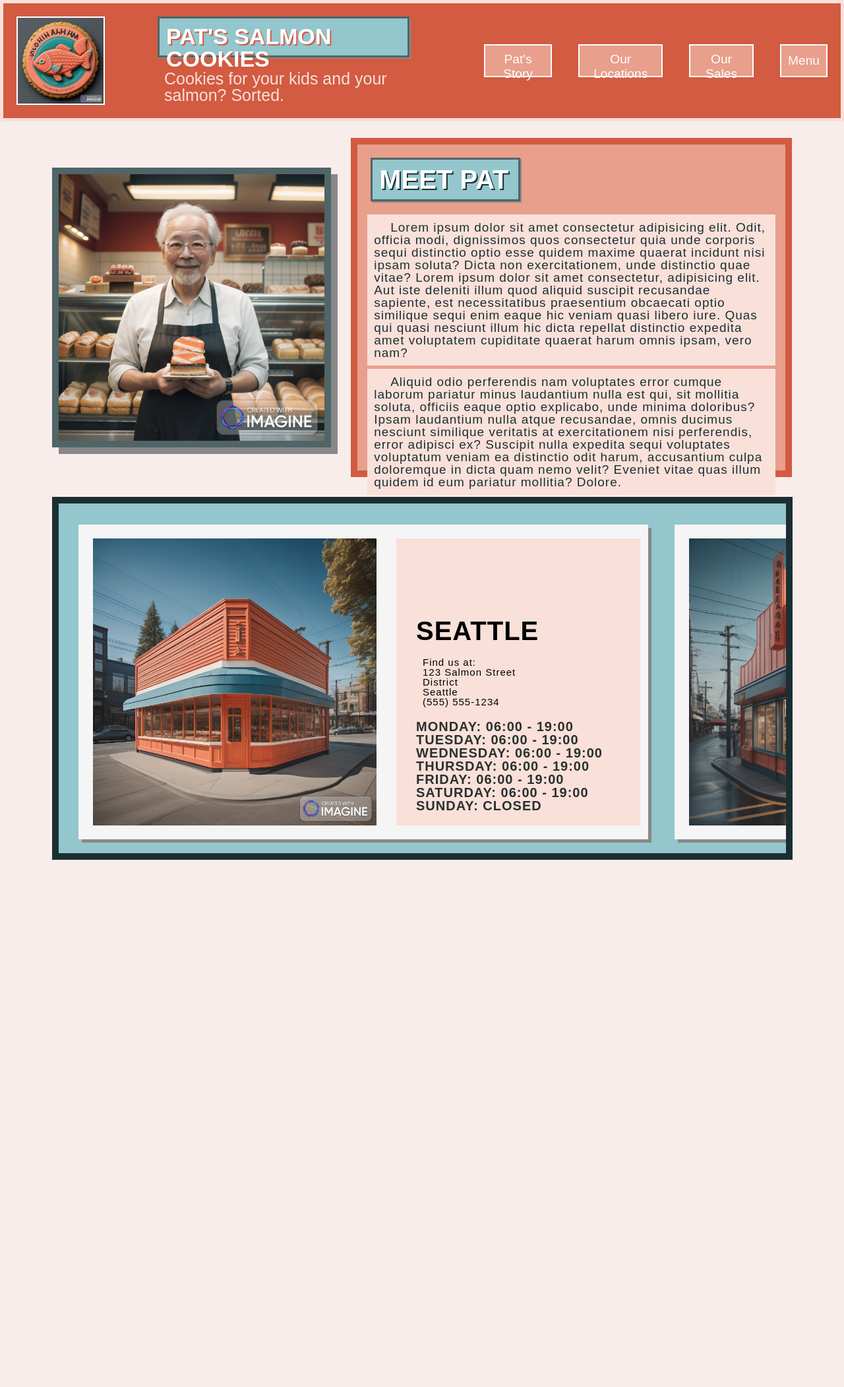
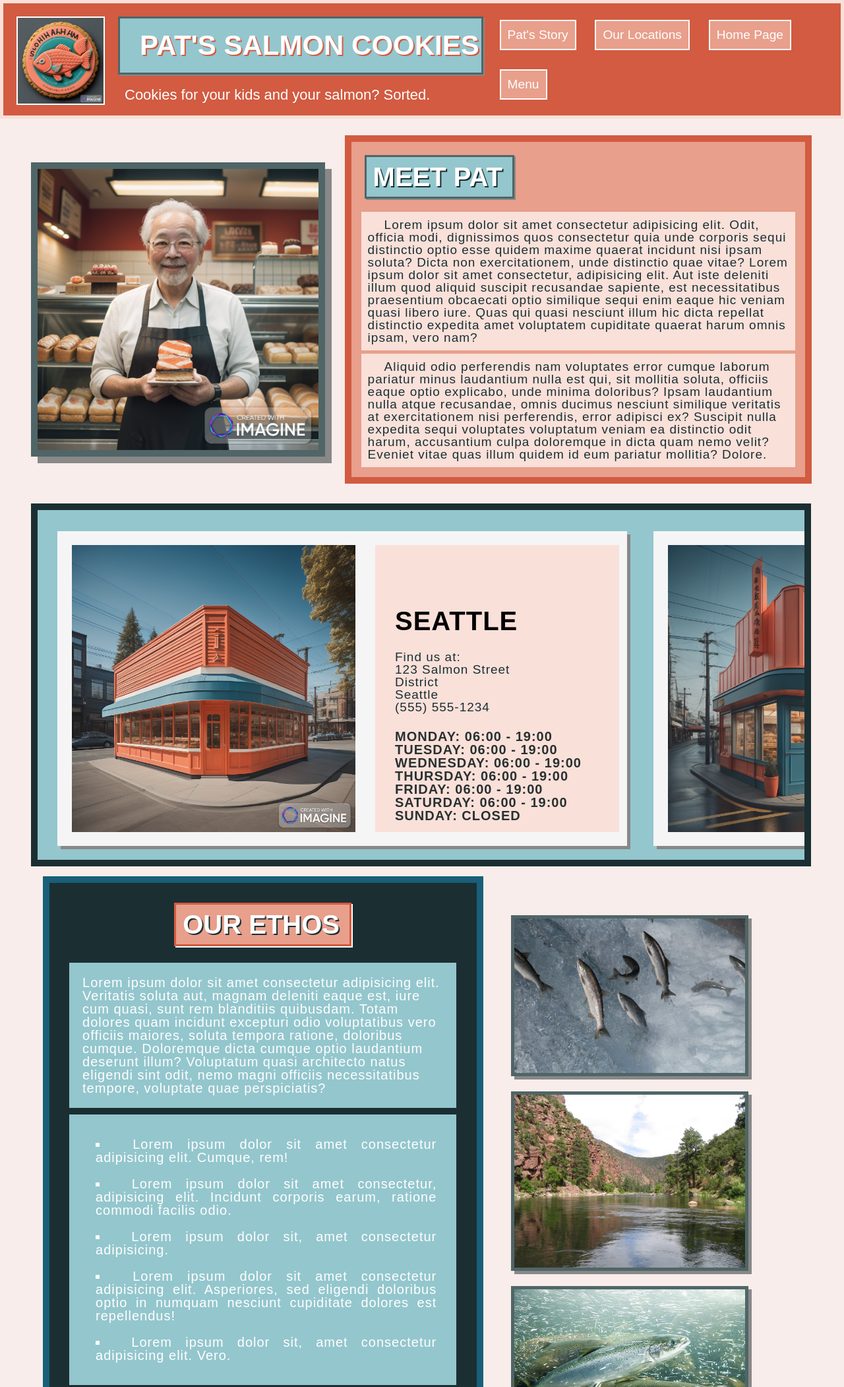
Before and after one commit to cordeliasnape/cookies-stand, a plain HTML site: page index.html in a window 1280 px wide. Shown: the top 2102 px of the page at 66% size. Before the commit the page ends 1328 px from the top, so only its background shows below. Drawn offline with Linux system fonts and the light colour scheme.

Commit message:
ethos section add

```diff
--- a/index.html
+++ b/index.html
@@ -9,16 +9,23 @@
   </head>
   <body>
     <header>
-      <img id="logo" src="./product-images/logo.png" />
+      <div id="logo-box">
+        <img id="logo" src="./product-images/logo.png" />
+      </div>
       <div id="header-heading">
         <h1>Pat's Salmon Cookies</h1>
         <h3>Cookies for your kids and your salmon? Sorted.</h3>
       </div>
       <nav>
-        <button>Pat's Story</button>
-        <button>Our Locations</button>
-        <button onclick=window.location.href="https://cordeliasnape.github.io/cookies-stand/sales.html">Our Sales</button>
-        <button>Menu</button>
+        <button class="nav-button">Pat's Story</button>
+        <button class="nav-button">Our Locations</button>
+        <button class="nav-button"
+          onclick="window.location.href"
+          ="https://cordeliasnape.github.io/cookies-stand/"
+        >
+          Home Page
+        </button>
+        <button class="nav-button">Menu</button>
       </nav>
     </header>
     <main>
@@ -57,13 +64,13 @@
           <div class="location-text">
             <h3 class="location-title">Seattle</h3>
             <p>
-              <ol class="address">
+              <ul class="address">
                 <li>Find us at:</li>
                 <li>123 Salmon Street</li>
                 <li>District</li>
                 <li>Seattle</li>
                 <li>(555) 555-1234</li>
-              </ol>
+              </ul>
               <ul class="opening-times">
                 <li>Monday: 06:00 - 19:00</li>
                 <li>Tuesday: 06:00 - 19:00</li>
@@ -81,13 +88,13 @@
           <div class="location-text">
             <h3 class="location-title">Tokyo</h3>
             <p>
-              <ol class="address">
+              <ul class="address">
                 <li>Find us at:</li>
                 <li>123 Salmon Street</li>
                 <li>District</li>
                 <li>Tokyo</li>
                 <li>(555) 555-1234</li>
-              </ol>
+              </ul>
               <ul class="opening-times">
                 <li>Monday: 06:00 - 19:00</li>
                 <li>Tuesday: 06:00 - 19:00</li>
@@ -105,13 +112,13 @@
           <div class="location-text">
             <h3 class="location-title">Dubai</h3>
             <p>
-              <ol class="address">
+              <ul class="address">
                 <li>Find us at:</li>
                 <li>123 Salmon Street</li>
                 <li>District</li>
                 <li>Dubai</li>
                 <li>(555) 555-1234</li>
-              </ol>
+              </ul>
               <ul class="opening-times">
                 <li>Monday: 06:00 - 19:00</li>
                 <li>Tuesday: 06:00 - 19:00</li>
@@ -129,13 +136,13 @@
           <div class="location-text">
             <h3 class="location-title">Paris</h3>
             <p>
-              <ol class="address">
+              <ul class="address">
                 <li>Find us at:</li>
                 <li>123 Salmon Street</li>
                 <li>District</li>
                 <li>Paris</li>
                 <li>(555) 555-1234</li>
-              </ol>
+              </ul>
               <ul class="opening-times">
                 <li>Monday: 06:00 - 19:00</li>
                 <li>Tuesday: 06:00 - 19:00</li>
@@ -153,13 +160,13 @@
           <div class="location-text">
             <h3 class="location-title">Lima</h3>
             <p>
-              <ol class="address">
+              <ul class="address">
                 <li>Find us at:</li>
                 <li>123 Salmon Street</li>
                 <li>District</li>
                 <li>Lima</li>
                 <li>(555) 555-1234</li>
-              </ol>
+              </ul>
               <ul class="opening-times">
                 <li>Monday: 06:00 - 19:00</li>
                 <li>Tuesday: 06:00 - 19:00</li>
@@ -173,7 +180,31 @@
           </div>
         </span>
       </section>
-      <section id="about"></section>
+      <section id="about">
+          <div class="textbox2">
+            <h2 class="title2">Our Ethos</h2>
+            <p class="list-text">
+              Lorem ipsum dolor sit amet consectetur adipisicing elit. Veritatis soluta aut, magnam deleniti eaque est, iure cum quasi, sunt rem blanditiis quibusdam. Totam dolores quam incidunt excepturi odio voluptatibus vero officiis maiores, soluta tempora ratione, doloribus cumque. Doloremque dicta cumque optio laudantium deserunt illum? Voluptatum quasi architecto natus eligendi sint odit, nemo magni officiis necessitatibus tempore, voluptate quae perspiciatis?
+            </p>
+            <ol>
+                <li class="ethos">Lorem ipsum dolor sit amet consectetur adipisicing elit. Cumque, rem!</li>
+                <li class="ethos">Lorem ipsum dolor sit amet consectetur, adipisicing elit. Incidunt corporis earum, ratione commodi facilis odio.</li>
+                <li class="ethos">Lorem ipsum dolor sit, amet consectetur adipisicing.</li>
+                <li class="ethos">Lorem ipsum dolor sit amet consectetur adipisicing elit. Asperiores, sed eligendi doloribus optio in numquam nesciunt cupiditate dolores est repellendus!</li>
+                <li class="ethos">Lorem ipsum dolor sit, amet consectetur adipisicing elit. Vero.</li>
+              </ol>
+              <p class="list-text">
+              Quas qui quasi nesciunt illum
+              hic dicta repellat distinctio expedita amet voluptatem cupiditate
+              quaerat harum omnis ipsam, vero nam?
+            </p>
+          </div>
+          <div id="about-pics">
+            <img class="about-image" src="./filler/flying.jpeg" />
+            <img class="about-image" src="./filler/river.jpeg" />
+            <img class="about-image" src="./filler/swimming.jpeg" />
+          </div>
+      </section>
       <section id="menu"></section>
     </main>
     <footer></footer>
--- a/style.css
+++ b/style.css
@@ -6,7 +6,8 @@ body {
 
 header {
   width: 100;
-  height: auto;
+  height: 170px;
+  padding: 0px 20px;
   background-color: #d25b41;
   display: flex;
   border: #f9e0d9 5px solid;
@@ -16,13 +17,13 @@ header {
   width: 130px;
   height: 130px;
   border: 2px solid white;
-  margin: 20px;
+  margin: 20px 0px;
 }
 
 #header-heading {
-  width: 40%;
+  width: 45%;
   padding: 10px;
-  margin-left: 40px;
+  margin-left: 10px;
 }
 
 h1 {
@@ -30,17 +31,19 @@ h1 {
   font-family: "Montserrat", sans-serif;
   font-weight: 800;
   text-transform: uppercase;
-  padding: 10px;
-  margin: 10px;
-  font-size: 34px;
+  padding: 20px 30px;
+  margin: 10px 0px 0px 0px;
+  font-size: 42px;
   justify-content: left;
   display: block;
-  height: 36px;
   text-shadow: 2px 2px #d25b41;
   background-color: #94c6cd;
   border: 3px solid #506567;
   box-shadow: 2px 2px #888888;
-  width: 75%;
+  max-width: fit-content;
+  max-height: fit-content;
+  overflow: hidden;
+  white-space: nowrap;
 }
 
 .title {
@@ -59,6 +62,24 @@ h1 {
   max-width: fit-content;
   border: 3px solid #506567;
   box-shadow: 2px 2px #888888;
+}
+
+.title2 {
+  color: white;
+  font-family: "Montserrat", sans-serif;
+  font-weight: 800;
+  text-transform: uppercase;
+  padding: 10px 15px 10px 10px;
+  margin: 10px 10px 20px 10px;
+  font-size: 40px;
+  justify-content: left;
+  display: block;
+  height: 40px;
+  text-shadow: 2px 2px #1b2f33;
+  background-color: #e89f8b;
+  max-width: fit-content;
+  border: 3px solid #d25b41;
+  box-shadow: 2px 2px #ffffff;
 }
 
 .subheading {
@@ -80,11 +101,11 @@ h1 {
 }
 
 header h3 {
-  color: #f9e0d9;
+  color: #ffffff;
   font-family: arial;
   padding: 10px;
-  margin: 10px;
-  font-size: 25px;
+  margin: 10px 0px;
+  font-size: 22px;
   display: block;
   height: 40px;
 }
@@ -92,26 +113,31 @@ header h3 {
 nav {
   color: #f9e0d9;
   font-family: arial;
-  margin: 0 auto;
+  margin: 10px 50px 10px 10px;
   display: flex;
   align-items: center;
+  flex-wrap: wrap;
+  width: 45%;
+  justify-content: space-between;
 }
 
 button {
+  justify-content: center;
   cursor: pointer;
 }
 
 nav button {
   padding: 10px;
-  height: 50px;
-  margin: 20px;
+  max-width: fit-content;
+  max-height: fit-content;
+  margin: 5px;
   border: 2px solid white;
   font-size: larger;
   background-color: #e89f8b;
   color: white;
 }
 
-nav button:hover {
+nav button hover {
   background-color: #94c6cd;
 }
 
@@ -119,7 +145,7 @@ main {
   padding: 10px 20px;
   display: flex;
   flex-direction: column;
-  width: 90%;
+  width: 95%;
   margin: 0 auto;
 }
 
@@ -132,7 +158,7 @@ main {
 .textbox1 {
   border: #d25b41 solid 10px;
   width: 55%;
-  height: 474px;
+  height: auto;
   flex-wrap: wrap;
   margin: 15px;
   padding: 10px;
@@ -142,7 +168,6 @@ main {
 .textbox1 p {
   font-family: arial;
   font-size: 19px;
-  margin: 0 auto;
   display: flex;
   align-items: center;
   background-color: #f9e0d9;
@@ -158,29 +183,6 @@ main {
   box-shadow: 10px 10px #888888;
   width: 35%;
   margin: 15px;
-}
-
-.textbox2 {
-  border: #1b2f33 solid 10px;
-  width: 55%;
-  height: 474px;
-  flex-wrap: wrap;
-  margin: 15px;
-  padding: 10px;
-  background-color: #94c6cd;
-}
-
-.textbox2 p {
-  font-family: arial;
-  font-size: 20px;
-  margin: 0 auto;
-  display: flex;
-  align-items: center;
-  background-color: #f9e0d9;
-  padding: 10px;
-  text-indent: 25px;
-  letter-spacing: 1px;
-  color: #1b2f33;
 }
 
 #loc-bar {
@@ -249,13 +251,87 @@ main {
   font-weight: 800;
   text-transform: uppercase;
   padding: 10px;
-  margin: 10px;
+  margin: 10px 10px 30px 10px;
   font-size: 20px;
   height: 40px;
 }
 
 .address {
-  text-indent: 30px;
+  font-family: arial;
+  font-size: 19px;
+  display: flex;
+  align-items: flex-start;
+  background-color: #f9e0d9;
+  margin: 5px;
+  text-indent: 15px;
+  letter-spacing: 1px;
+  color: #1b2f33;
+  flex-direction: column;
+  text-align: left;
+}
+
+#about {
+  display: flex;
+  justify-content: space-evenly;
+  flex-direction: row;
+  align-items: center;
+}
+
+#about-pics {
+  width: 100%;
+  flex-basis: 450px;
+  justify-content: center;
+}
+
+.about-image {
+  border: 5px solid #506567;
+  box-shadow: 5px 5px #888888;
+  flex-direction: column;
+  width: 350px;
+  height: auto;
+  margin: 10px;
+}
+
+.textbox2 {
+  border: #185f79 solid 10px;
+  width: 50%;
+  height: fit-content;
+  flex-wrap: wrap;
+  display: flex;
+  justify-content: center;
+  margin: 0px;
+  padding: 20px;
+  background-color: #1b2f33;
+}
+
+.textbox2 p {
+  font-family: arial;
+  font-size: 20px;
+  background-color: #94c6cd;
+  color: #ffffff;
+  width: 90%;
+  margin: 5px;
+  padding: 20px;
+  letter-spacing: 1px;
+}
+
+ol {
+  font-family: arial;
+  font-size: 20px;
+  background-color: #94c6cd;
+  color: #ffffff;
+  width: 90%;
+  margin: 5px;
+  padding: 20px;
+  letter-spacing: 1px;
+  list-style-type: square;
+  text-align: justify;
+}
+
+.ethos {
+  list-style-position: inside;
+  padding: 5px 10px 5px 20px;
+  margin: 10px 0px;
 }
 
 /*  only table below this point */
```
Also changed, not shown: sales.html (+7 -5 lines), filler/flying.jpeg (added), filler/river.jpeg (added), filler/swimming.jpeg (added).
